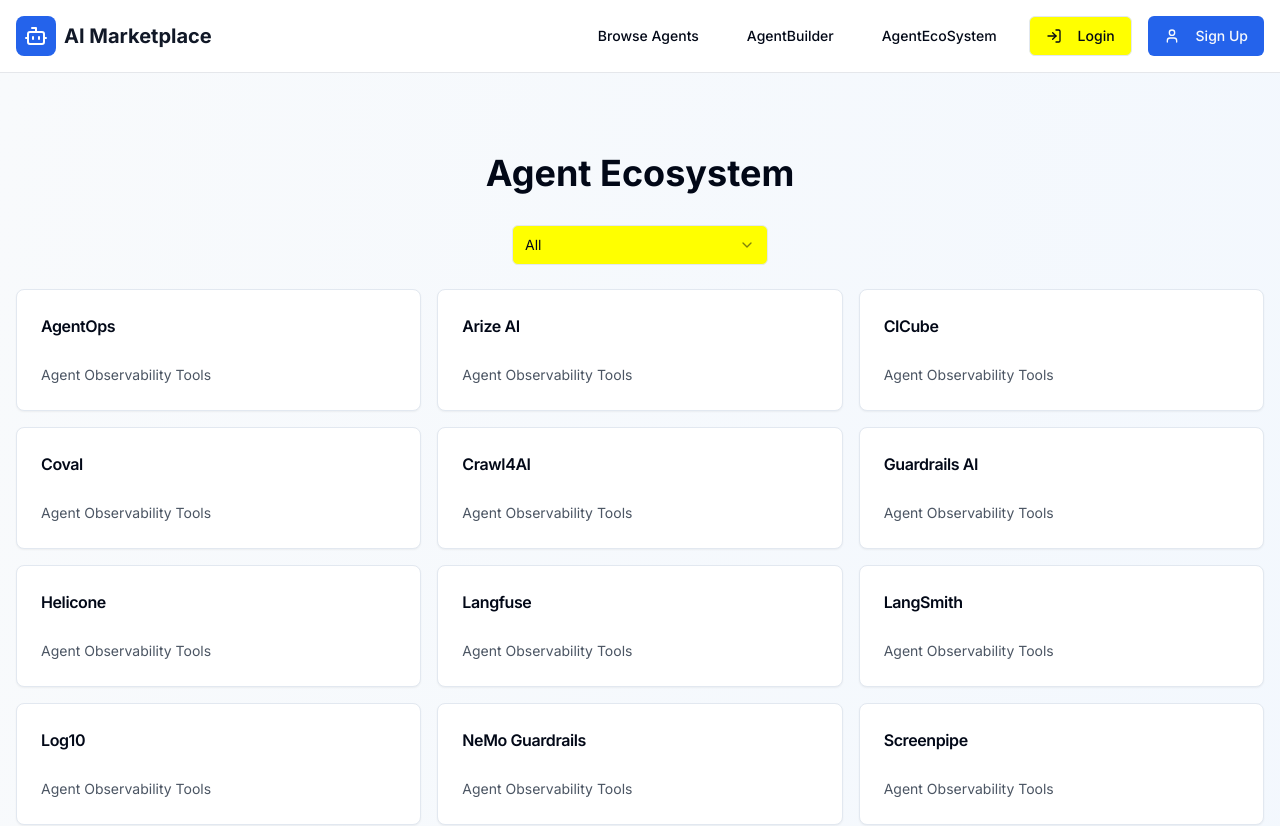
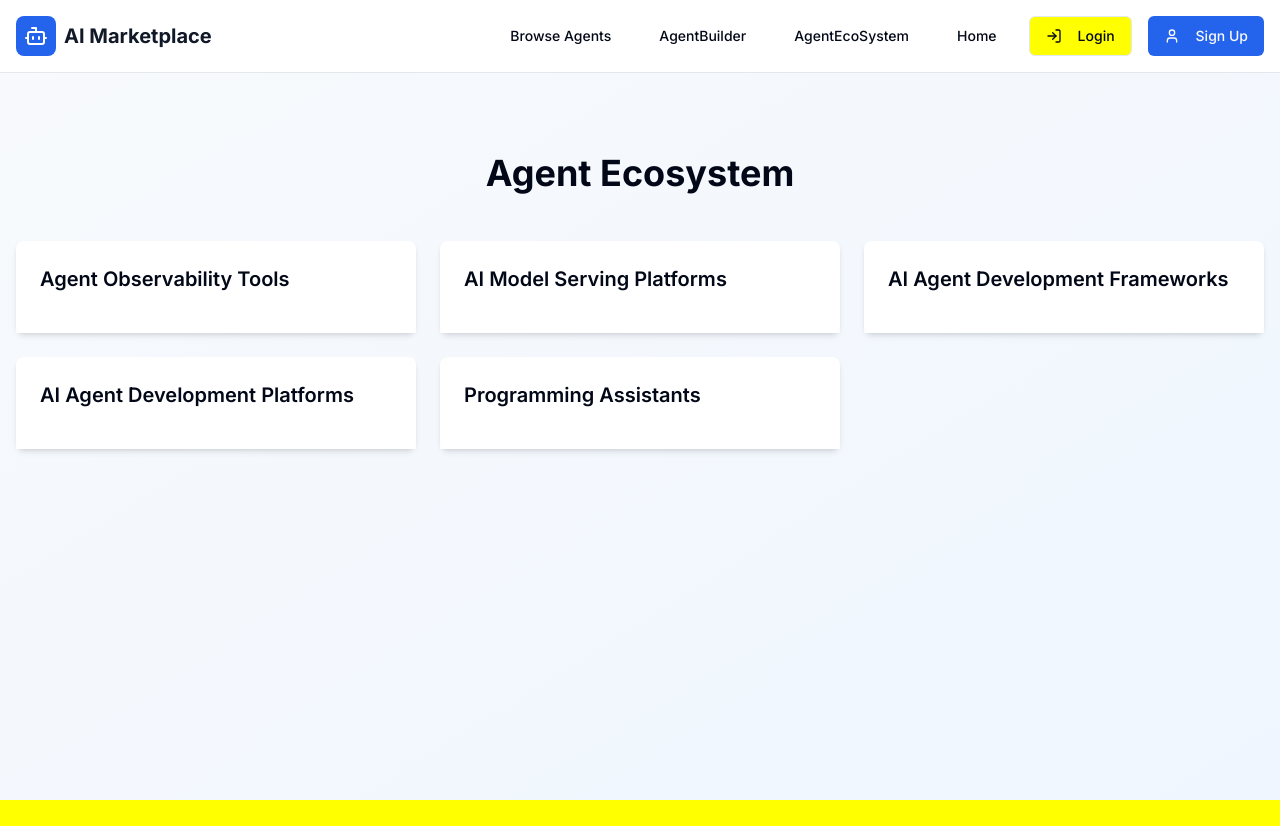
Before and after one commit to nousclouddev/AgentMarketplace, a React (Vite) app: page /ecosystem in a window 1280 px wide. Shown: the top 826 px of the page. After the commit the page ends 800 px from the top, so only its background shows below. Built offline with nearby package versions, Linux system fonts and the light colour scheme; what amazon-cognito-identity-js would draw is missing.

Commit message:
Home Button add and Agent EcoSystem Changes

```diff
--- a/src/components/Navbar.tsx
+++ b/src/components/Navbar.tsx
@@ -30,6 +30,9 @@ const Navbar = () => {
             <Button variant="ghost" asChild className="hidden md:inline-flex">
               <Link to="/ecosystem">AgentEcoSystem</Link>
             </Button>
+            <Button variant="ghost" asChild className="hidden md:inline-flex">
+              <a href="https://nouscloud.tech/" target="_blank" rel="noopener noreferrer">Home</a>
+            </Button>
 
             {isAuthenticated ? (
               <Button variant="outline" onClick={logout} className="flex items-center space-x-2">
--- a/src/components/UseCasesSection.tsx
+++ b/src/components/UseCasesSection.tsx
@@ -31,7 +31,7 @@ const UseCasesSection = () => {
   return (
     <section className="py-12 bg-gray-50">
       <div className="container mx-auto px-4">
-        <h2 className="text-3xl font-bold text-center mb-6">Agent Use Cases</h2>
+        <h2 className="text-3xl font-bold text-center mb-6">Agent Usecases</h2>
         <Tabs defaultValue={categories[0]} className="w-full">
           <TabsList className="flex flex-wrap justify-center gap-2 mb-6">
             {categories.map(cat => (
--- a/src/pages/AgentEcoSystem.tsx
+++ b/src/pages/AgentEcoSystem.tsx
@@ -1,47 +1,46 @@
 import { useState } from 'react';
 import Navbar from '@/components/Navbar';
 import { Card, CardContent, CardHeader, CardTitle } from '@/components/ui/card';
-import { Select, SelectContent, SelectItem, SelectTrigger, SelectValue } from '@/components/ui/select';
 import { ecosystemData, categories } from '@/data/ecosystem';
 
 const AgentEcoSystem = () => {
-  const [selectedCategory, setSelectedCategory] = useState<string>('All');
-
-  const items =
-    selectedCategory === 'All'
-      ? ecosystemData
-      : ecosystemData.filter((e) => e.category === selectedCategory);
+  // Filter out 'All' from categories
+  const filteredCategories = categories.filter(cat => cat !== 'All');
+  const [expandedCategory, setExpandedCategory] = useState<string | null>(null);
 
   return (
     <div className="min-h-screen bg-gradient-to-br from-slate-50 to-blue-50">
       <Navbar />
       <div className="container mx-auto px-4 py-20">
-        <h1 className="text-4xl font-bold text-center mb-8">Agent Ecosystem</h1>
-        <div className="mb-6 flex justify-center">
-          <Select value={selectedCategory} onValueChange={setSelectedCategory}>
-            <SelectTrigger className="w-64">
-              <SelectValue placeholder="Category" />
-            </SelectTrigger>
-            <SelectContent>
-              {categories.map((cat) => (
-                <SelectItem key={cat} value={cat}>
-                  {cat}
-                </SelectItem>
-              ))}
-            </SelectContent>
-          </Select>
-        </div>
-        <div className="grid grid-cols-1 sm:grid-cols-2 md:grid-cols-3 gap-4">
-          {items.map((item, idx) => (
-            <Card key={idx}>
-              <CardHeader>
-                <CardTitle className="text-base">{item.system}</CardTitle>
-              </CardHeader>
-              <CardContent>
-                <span className="text-sm text-gray-600">{item.category}</span>
-              </CardContent>
-            </Card>
-          ))}
+        <h1 className="text-4xl font-bold text-center mb-12">Agent Ecosystem</h1>
+
+        <div className="grid grid-cols-1 md:grid-cols-2 lg:grid-cols-3 gap-6">
+          {filteredCategories.map((category) => {
+            const categoryItems = ecosystemData.filter((e) => e.category === category);
+
+            return (
+              <div
+                key={category}
+                className="relative group"
+                onMouseEnter={() => setExpandedCategory(category)}
+                onMouseLeave={() => setExpandedCategory(null)}
+              >
+                <div className={`bg-white rounded-lg shadow-md p-6 transition-all duration-300 ${expandedCategory === category ? 'ring-2 ring-blue-500' : ''}`}>
+                  <h2 className="text-xl font-semibold mb-4">{category}</h2>
+
+                  <div className={`grid gap-2 overflow-hidden transition-all duration-300 ${expandedCategory === category ? 'max-h-[500px]' : 'max-h-0'}`}>
+                    {categoryItems.map((item, idx) => (
+                      <div key={idx} className="px-3 py-2 bg-gray-50 rounded hover:bg-blue-50">
+                        <p className="text-sm font-medium">{item.system}</p>
+                      </div>
+                    ))}
+                  </div>
+
+                  <div className={`absolute bottom-0 left-0 right-0 h-8 bg-gradient-to-t from-white pointer-events-none transition-opacity ${expandedCategory === category ? 'opacity-0' : 'opacity-100'}`}></div>
+                </div>
+              </div>
+            );
+          })}
         </div>
       </div>
     </div>
--- a/src/pages/Index.tsx
+++ b/src/pages/Index.tsx
@@ -48,7 +48,7 @@ const Index = () => {
       <section id="featured-agents" className="py-16">
         <h2 className="text-3xl font-bold text-center mb-8">Featured Agents</h2>
         <div className="container mx-auto px-4">
-          <AgentGrid agents={mockAgents} />
+          <AgentGrid agents={mockAgents} hideMeta={true} />
         </div>
       </section>
       <div className="container mx-auto px-4 py-12">
```
